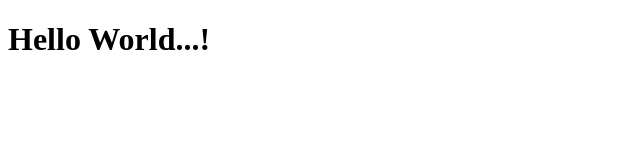
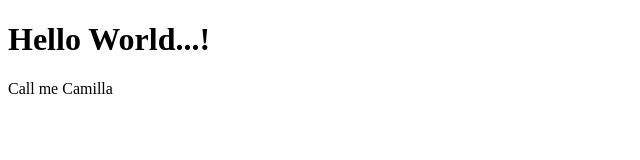
Before and after one commit to Camilla-8/website, a plain HTML site: page index.html in a window 1280 px wide. Shown: the whole page, without its empty margins (0-640 px from the left). Drawn offline with Linux system fonts and the light colour scheme.

Commit message:
Add Readme

```diff
--- a/index.html
+++ b/index.html
@@ -7,6 +7,7 @@
 </head>
 <body>
 	<h1>Hello World...!</h1>
+	<p>Call me Camilla</p>
 
 </body>
 </html>
```
Also changed, not shown: 1 other file.
